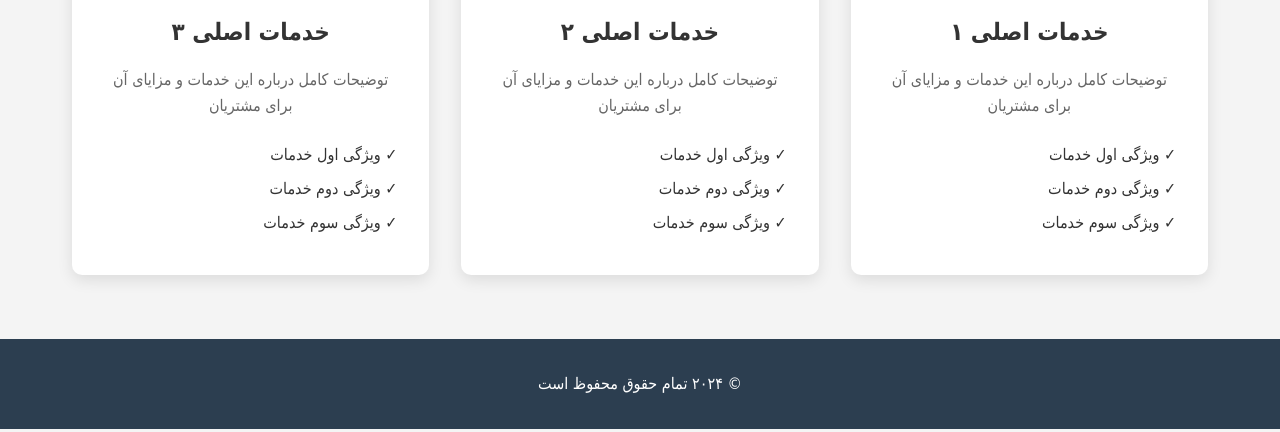
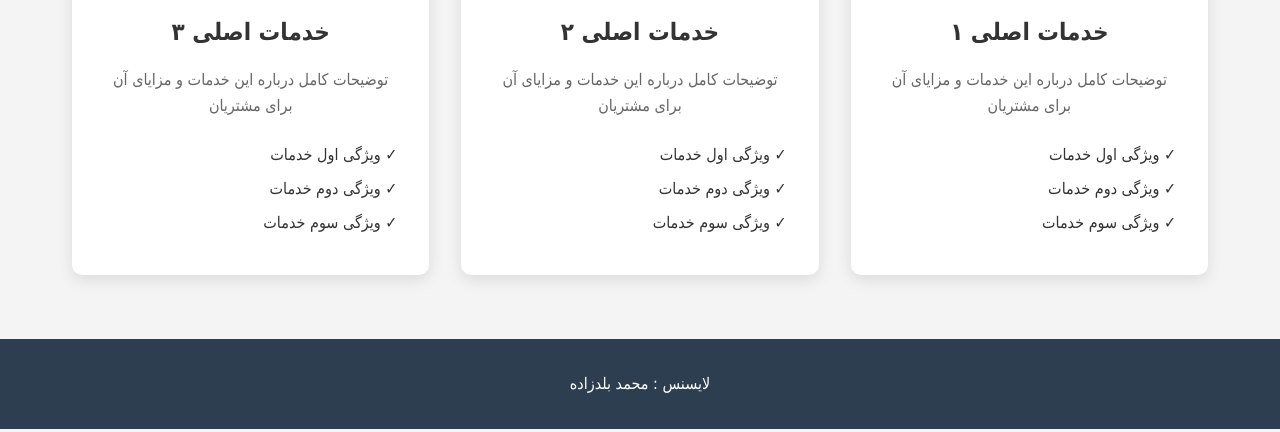
Before and after one commit to mbmb24658/FIRST_TEMPLATE, a website: page pages/services.html in a window 1280 px wide. Shown: the part 368-800 px from the top of the page. Drawn offline with Linux system fonts and the light colour scheme.

Commit message:
Update services.html

```diff
--- a/pages/services.html
+++ b/pages/services.html
@@ -71,7 +71,7 @@
     </main>
 
     <footer>
-        <p>© ۲۰۲۴ تمام حقوق محفوظ است</p>
+        <p>لایسنس : محمد بلدزاده</p>
     </footer>
 
     <script src="../scripts/script.js"></script>
```
